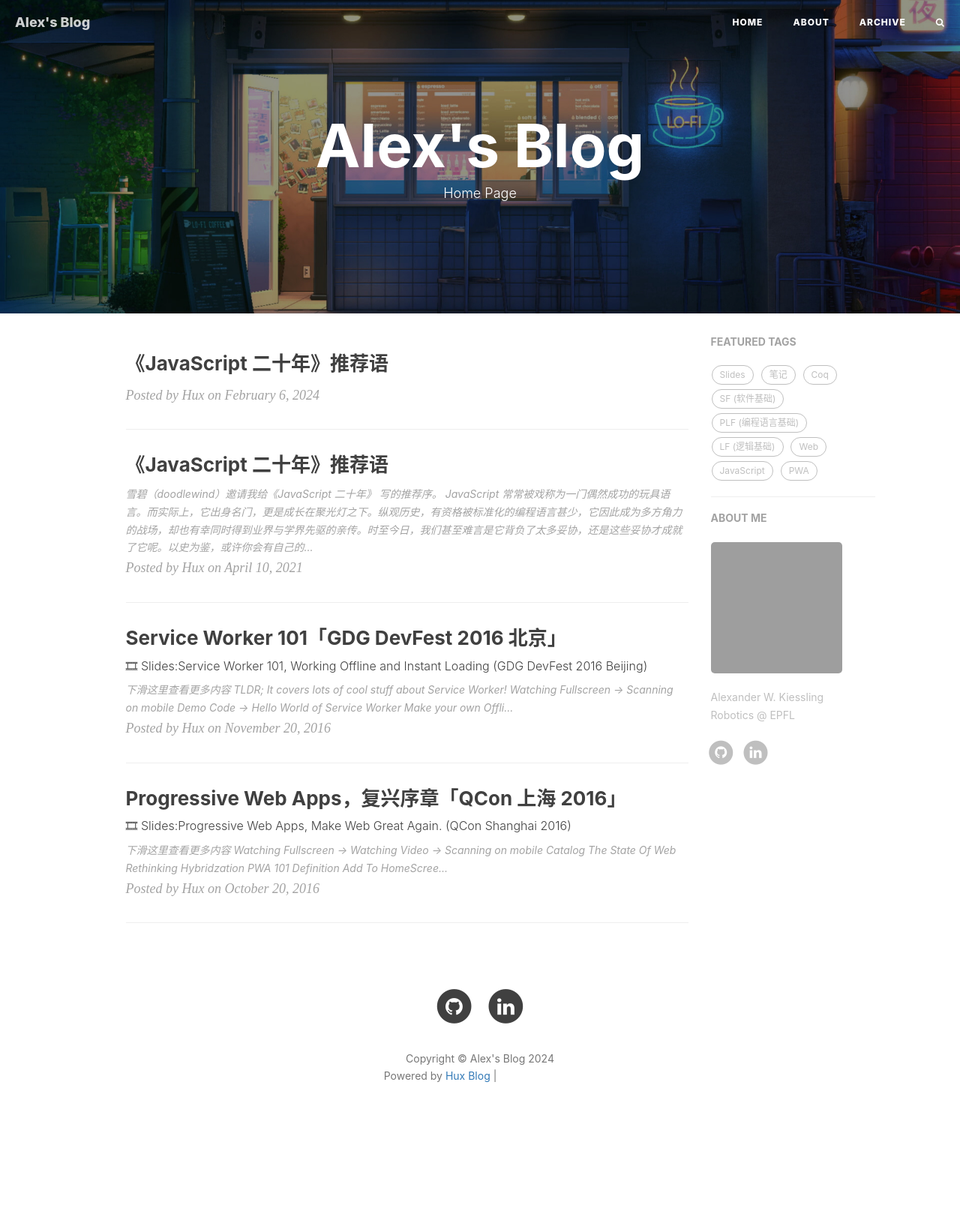
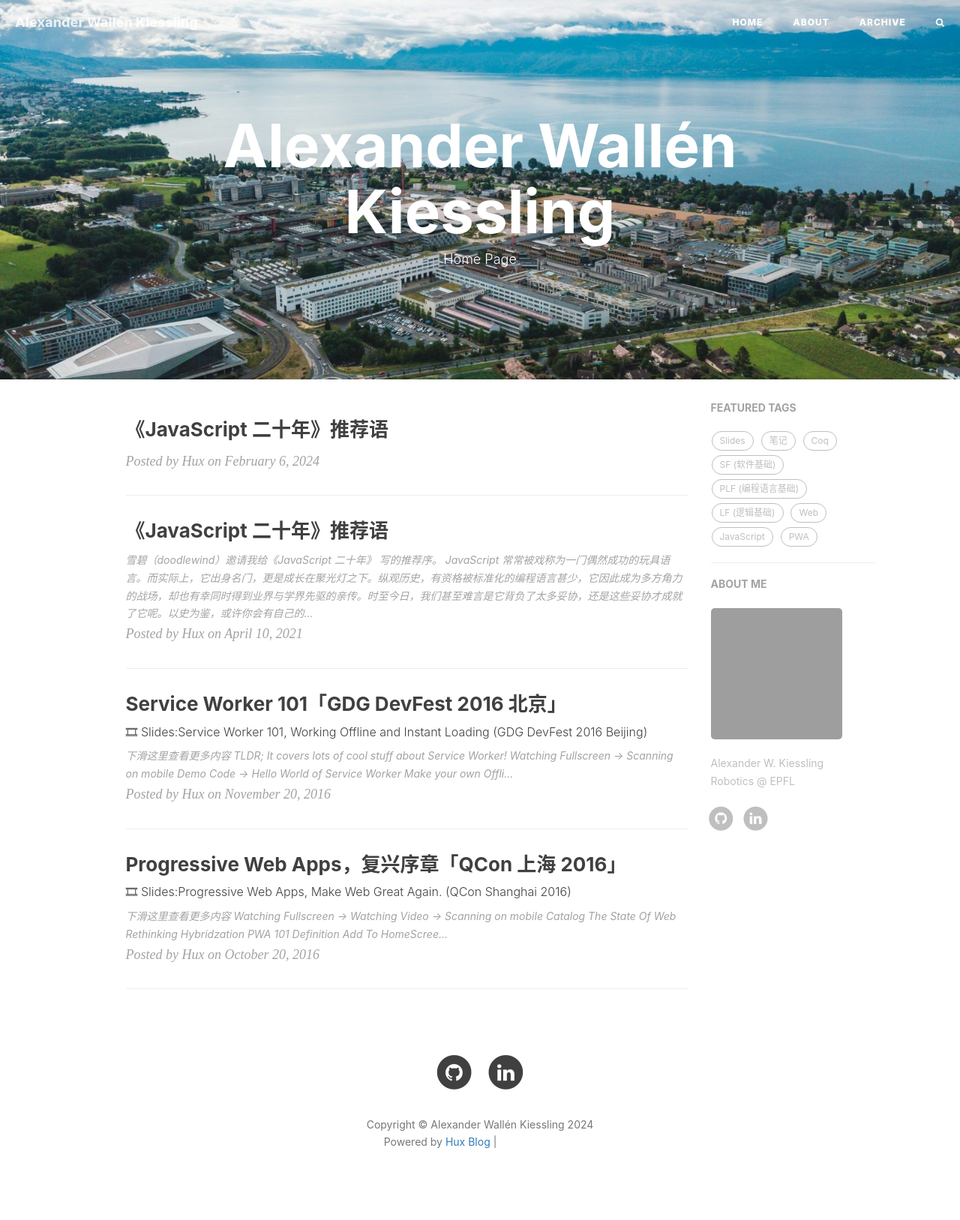
Before and after one commit to Alwaki/alwaki.github.io, a Jekyll site: the page built from index.html, in a window 1280 px wide. Shown: the whole page at 75% size. Built offline with Jekyll 4.4.1, drawn with Linux system fonts in a browser that asks for light colours; nearby versions of some CDN libraries; the list of posts is cut into pages by our own code; comment, search, counter and statistics services are not loaded; before the commit the page ends 1539 px from its top, so only the background shows below that; grey boxes are pictures that could not be loaded.

Commit message:
personalized

```diff
--- a/_config.yml
+++ b/_config.yml
@@ -1,7 +1,7 @@
 # Site settings
-title: Alex's Blog
-SEOTitle: Alex's Blog
-header-img: img/home-bg.jpg
+title: Alexander Wallén Kiessling
+SEOTitle: Alex's Homepage / Blog
+header-img: img/EPFL-bg.jpg
 email: alexander.kiessling@epfl.ch
 description: "Alex's Blog Page | Robotics, Teaching, Experiences"
 keyword: "Alex's Blog, Homepage, Alexander Kiessling, Alexander Wallén Kiessling, Github Pages"
```
Also changed, not shown: img/EPFL-bg.jpg (added).
